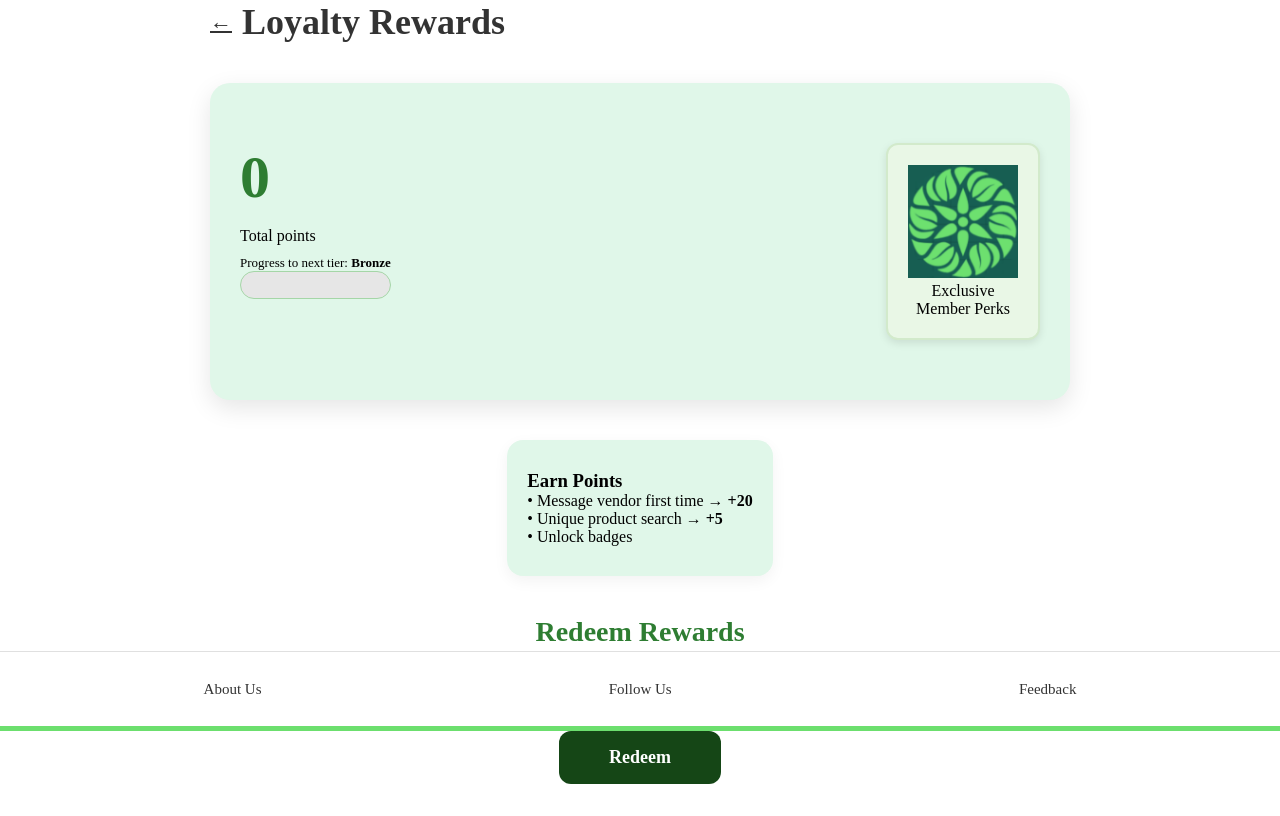
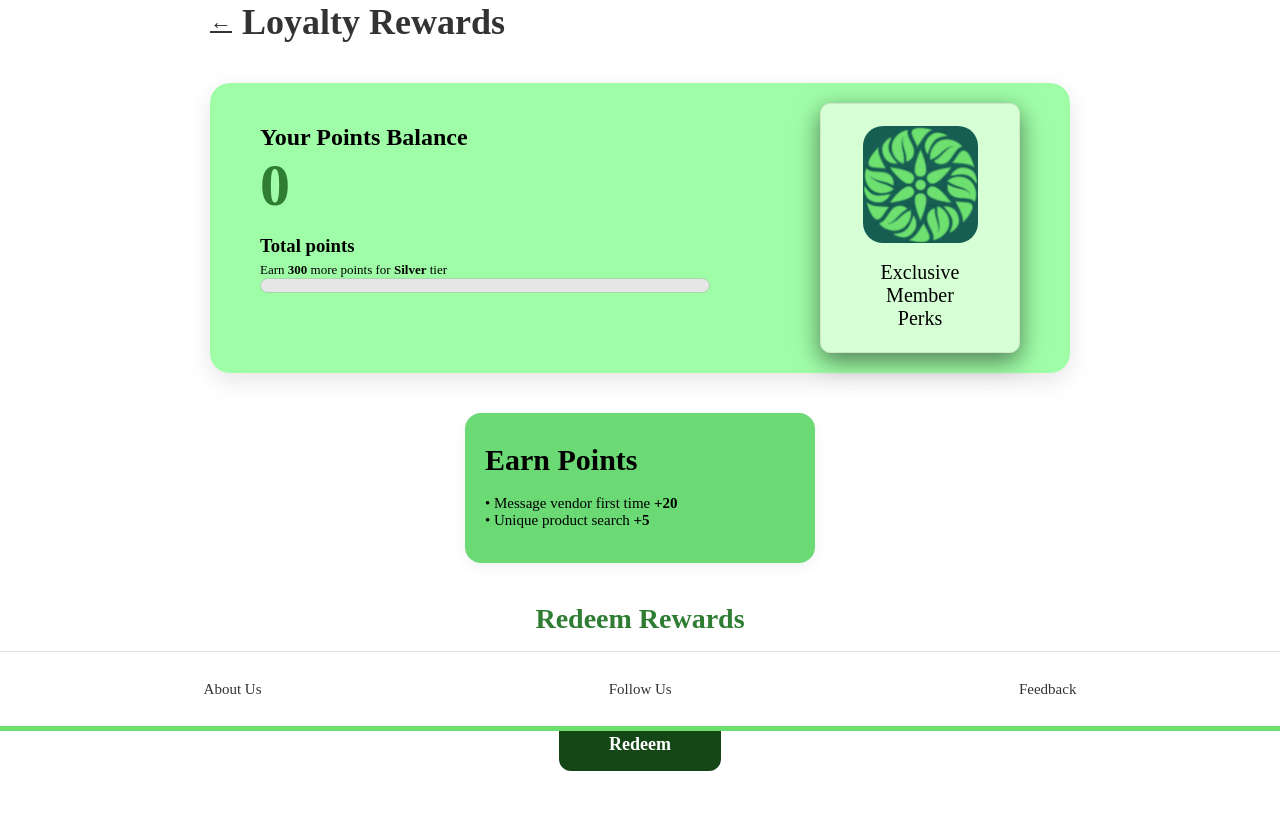
Before and after one commit to morel-porel/CSIT327-G1-Sari-SariAgriculturalMarket, a Django app: page /loyalty/ in a window 1280 px wide. Shown: the part 69-885 px from the top of the page. After the commit the page ends 840 px from the top, so only its background shows below. Run offline with Django 5.2, Linux system fonts and the light colour scheme; the visitor is signed in with stand-in values (Sample User, id 1); data comes from the database, SQL or seed files in the repository; data that the repository does not hold is empty; some web fonts are replaced.

Commit message:
fix loyalty rewards page

```diff
--- a/pages/views.py
+++ b/pages/views.py
@@ -99,12 +99,33 @@ def clear_search_history(request):
 @login_required
 def loyalty_rewards(request):
     loyalty, created = LoyaltyProfile.objects.get_or_create(user=request.user)
-    if created:
-        loyalty.points = 0
-        loyalty.rank = 'Bronze'
-        loyalty.save()
 
-    return render(request, 'pages/loyalty_rewards.html', {'loyalty': loyalty})
+    # Define tier thresholds
+    tiers = [
+        ("Bronze", 0),
+        ("Silver", 300),
+        ("Gold", 1500),
+        ("Platinum", 3000),
+    ]
+
+    current_points = loyalty.points
+
+    next_tier = None
+    points_needed = 0
+
+    for tier_name, threshold in tiers:
+        if current_points < threshold:
+            next_tier = tier_name
+            points_needed = threshold - current_points
+            break
+
+    context = {
+        "loyalty": loyalty,
+        "next_tier": next_tier,
+        "points_needed": points_needed,
+    }
+
+    return render(request, "pages/loyalty_rewards.html", context)
 
 
 @login_required
--- a/static/css/consumer_profile.css
+++ b/static/css/consumer_profile.css
@@ -264,9 +264,9 @@
 
 /* ===== POINTS & RANK CARD ===== */
 .loyalty-card {
-    background-color: #e0f7e9; /* light green */
+    background-color: #9ffda7; /* light green */
     border-radius: 20px;
-    padding: 60px 30px;
+    padding: 20px 50px;
     display: flex;
     flex-direction: column;
     align-items: center;
@@ -300,27 +300,26 @@
 
 /* ===== PROGRESS BAR ===== */
 .progress-wrapper {
-    width: 100%;
-    max-width: 500px;
+    width: 250%;
+    max-width: 450px;
     background-color: #e6e6e6; /* pale green */
     border-radius: 30px;
     overflow: hidden;
     margin-bottom: 40px;
-    height: 28px;
+    height: 15px;
     border: 1px solid #a5d6a7;
 }
 
 .progress-bar {
     height: 100%;
-    width: 50%; /* Update dynamically */
-    background-color: #69e900; /* medium green */
-    border-radius: 30px;
+    width: 1%; /* Update dynamically */
+    background-color: #dae900; /* medium green */
     transition: width 0.5s ease-in-out;
 }
 
 /* ===== EARN POINTS BOX ===== */
 .reward-item {
-    background-color: #e0f7e9; /* very light green */
+    background-color: #6bda75; /* very light green */
     padding: 30px 20px;
     border-radius: 16px;
     box-shadow: 0 5px 15px rgba(0,0,0,0.05);
@@ -382,12 +381,35 @@
     object-fit: cover;
 }
 .perks-box {
-    background: #e9f7e6;
-    padding: 20px;
-    border-radius: 12px;
-    border: 2px solid #d2eacb;
+    background: #d6ffd6;                 /* lighter green like the reference */
+    padding: 10px 10px;
+    border-radius: 10px;                 /* smoother, more modern */
+    border: 1px solid #cce8c8;
+
+    width: 200px;                        /* bigger card */
+    height: 250px;
+
+    display: flex;
+    flex-direction: column;
+    align-items: center;
+    justify-content: center;
+
     text-align: center;
-    box-shadow: 0 3px 8px rgba(0,0,0,0.1);
+    box-shadow: 0 8px 25px rgba(0, 0, 0, 0.5);  /* heavier shadow like ref */
+
+    transition: transform 0.25s ease;
+}
+
+.perks-box:hover {
+    transform: translateY(-4px);
+}
+
+/* Text under the perks image */
+.perks-title {
+    font-size: 18px;
+    font-weight: 600;
+    margin-top: 20px;
+    color: #1d331f;
 }
 .progress-extra {
     font-size: 13px;
--- a/templates/pages/loyalty_rewards.html
+++ b/templates/pages/loyalty_rewards.html
@@ -17,11 +17,16 @@
 
         <div style="display:flex; justify-content:space-between; width:100%; align-items:center;">
             <div>
+                <h2 style="font-size: 67;">Your Points Balance</h2>
                 <p class="loyalty-points">{{ loyalty.points }}</p>
-                <p>Total points</p>
+                <h3 style="font-size: 30;">Total points</h3>
 
-                <p style="font-size:13px; margin-top:10px;">
-                    Progress to next tier: <strong>{{ loyalty.rank }}</strong>
+                <p style="font-size:13px; margin-top:5px; color:#000000;">
+                    {% if next_tier %}
+                        Earn <strong>{{ points_needed }}</strong> more points for <strong>{{ next_tier }}</strong> tier
+                    {% else %}
+                        You reached the highest tier! 🎉
+                    {% endif %}
                 </p>
 
                 {% comment %} Example: calculate % for progress bar {% endcomment %}
@@ -34,8 +39,9 @@
             </div>
 
 <div class="perks-box">
-    <img src="{% static 'images/logo.png' %}" style="width:110px;">
-    <p>Exclusive<br>Member Perks</p>
+    <img src="{% static 'images/logo.png' %}" style="width:115px; border-radius: 20px;">
+    <br>
+    <p style="font-size:20px" > Exclusive<br>Member <br> Perks</p>
 </div>
 
         </div>
@@ -45,11 +51,11 @@
     <div style="display:flex; gap:20px; flex-wrap:wrap; max-width:900px; margin:auto;">
 
         <!-- Earn Points -->
-        <div class="reward-item" style="flex:1; min-width:250px;">
-            <h3>Earn Points</h3>
-            <p>• Message vendor first time → <strong>+20</strong></p>
-            <p>• Unique product search → <strong>+5</strong></p>
-            <p>• Unlock badges</p>
+        <div class="reward-item" style="flex:1; min-width:350px; min-height: 150px;">
+            <h3 style="font-size:30px">Earn Points</h3>
+            <br>
+            <p style="font-size:15px">• Message vendor first time  <strong>+20</strong></p>
+            <p style="font-size:15px">• Unique product search  <strong>+5</strong></p>
         </div>
     </div>
 
```
